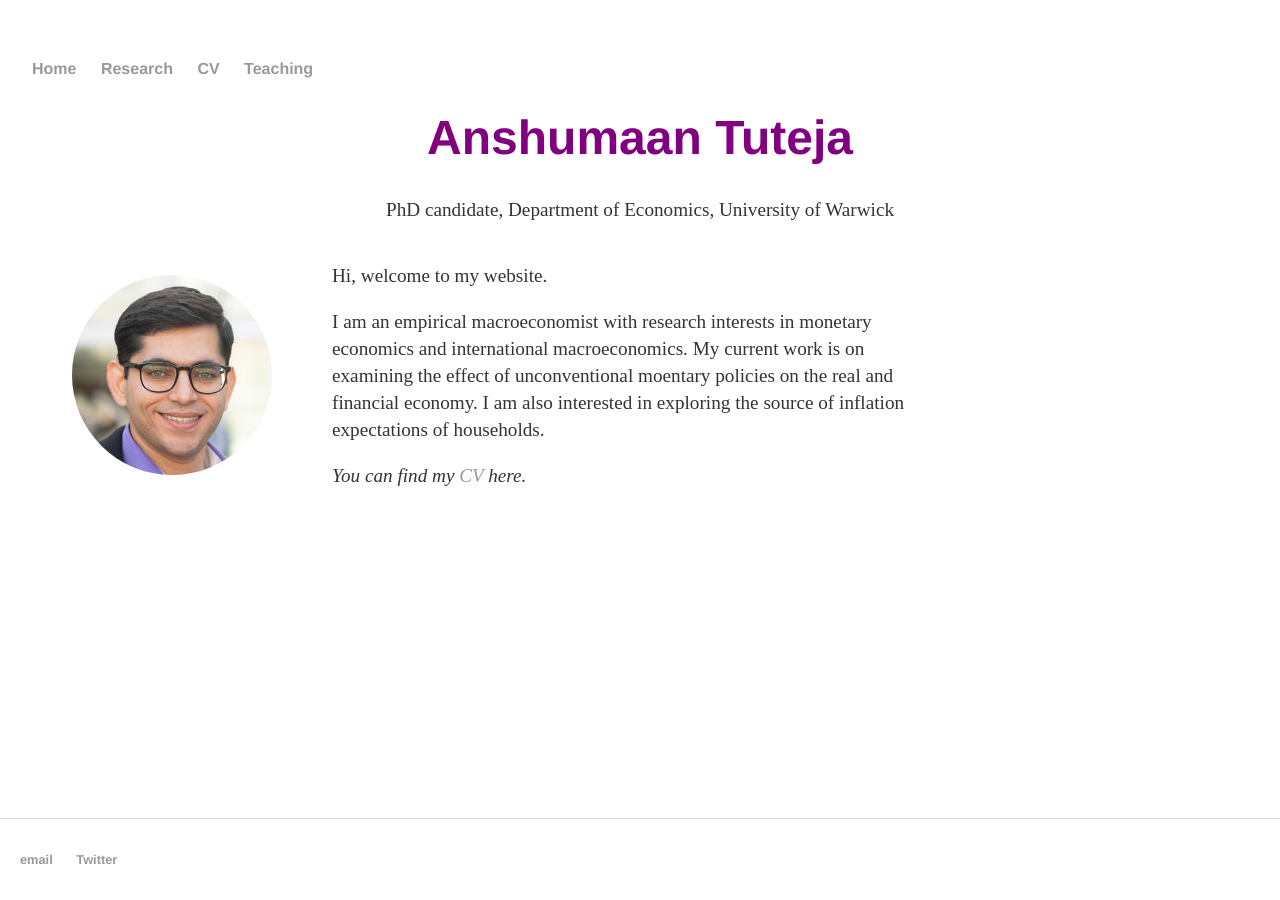
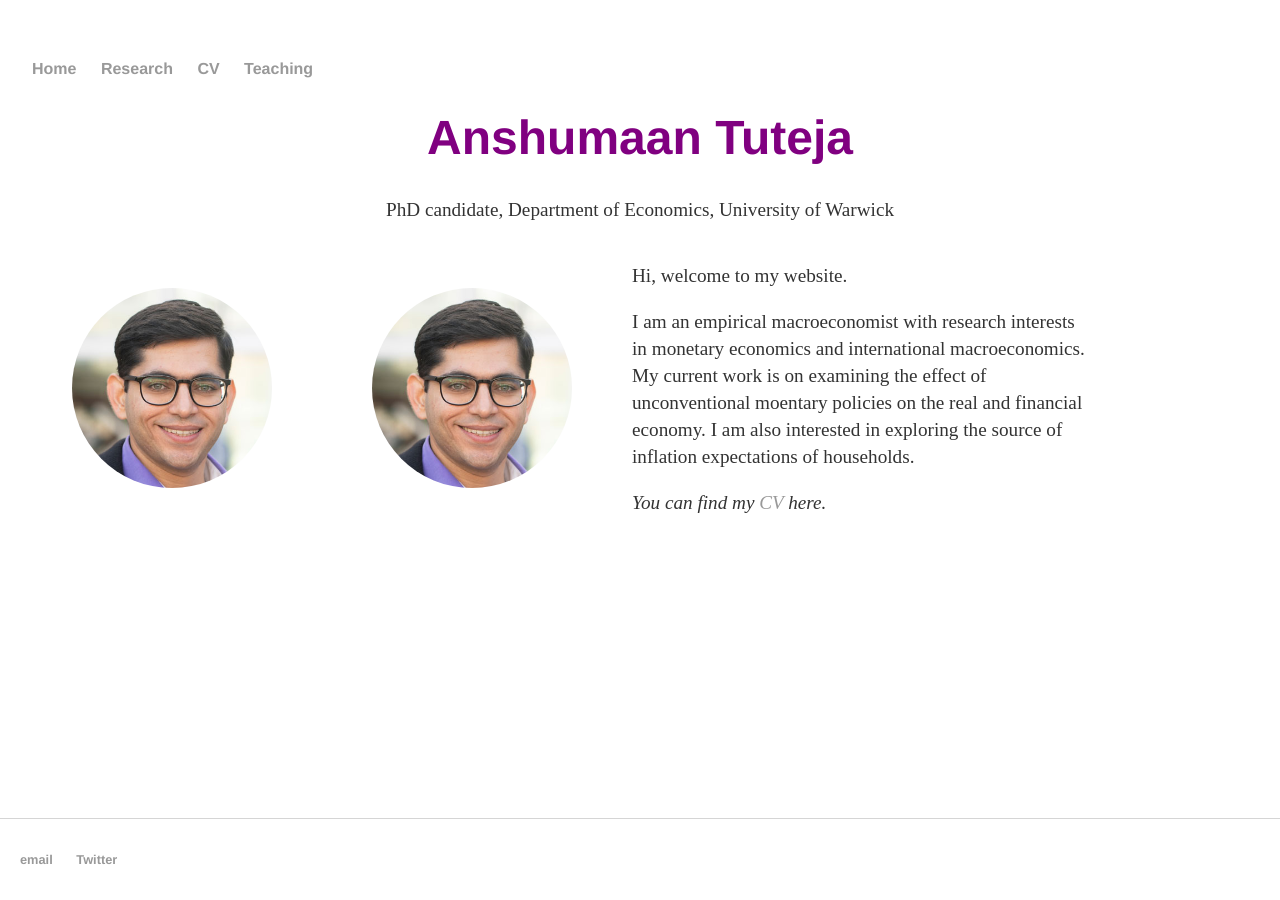
Before and after one commit to anshumaan-tuteja/anshumaan-tuteja.github.io, a Jekyll site: the page built from index.html, in a window 1280 px wide. Built offline with Jekyll 4.4.1, drawn with Linux system fonts in a browser that asks for light colours.

Commit message:
Update index.html

```diff
--- a/index.html
+++ b/index.html
@@ -2,6 +2,13 @@
 layout: default
 title: Anshumaan Tuteja, University of Warwick
 ---
+
+		<div class="homepageContent">
+
+			<figure>
+				<img src="assets/img/Anshumaan photo.jpg" alt="AT" />
+			</figure>
+
 		    		<div class="blurb">
 					<p> Hi, welcome to my website.</p>
 					<p> I am an empirical macroeconomist with research interests in monetary economics and international macroeconomics.
@@ -10,3 +17,4 @@ title: Anshumaan Tuteja, University of Warwick
 					<p><em> You can find my <a href="assets/CV/AT_June 2023.pdf">CV </a> here.</em></p>
 							<!-- <a href="/about">Read more about my life...</a></p> -->
 		    		</div><!-- /.blurb -->
+		</div><!-- /.homepageContent -->
```
Lines whose indentation alone changed are shown as unchanged.
